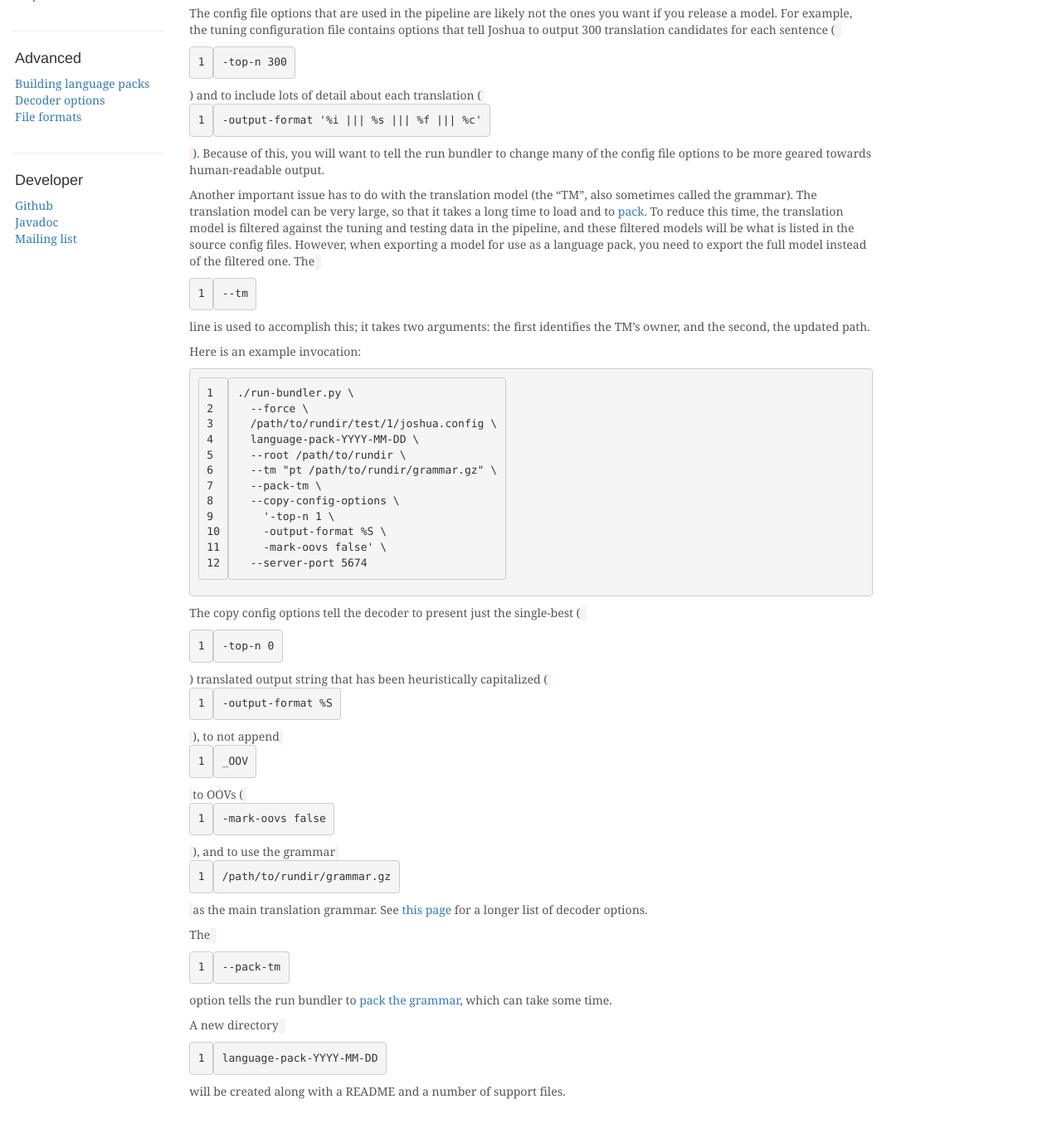
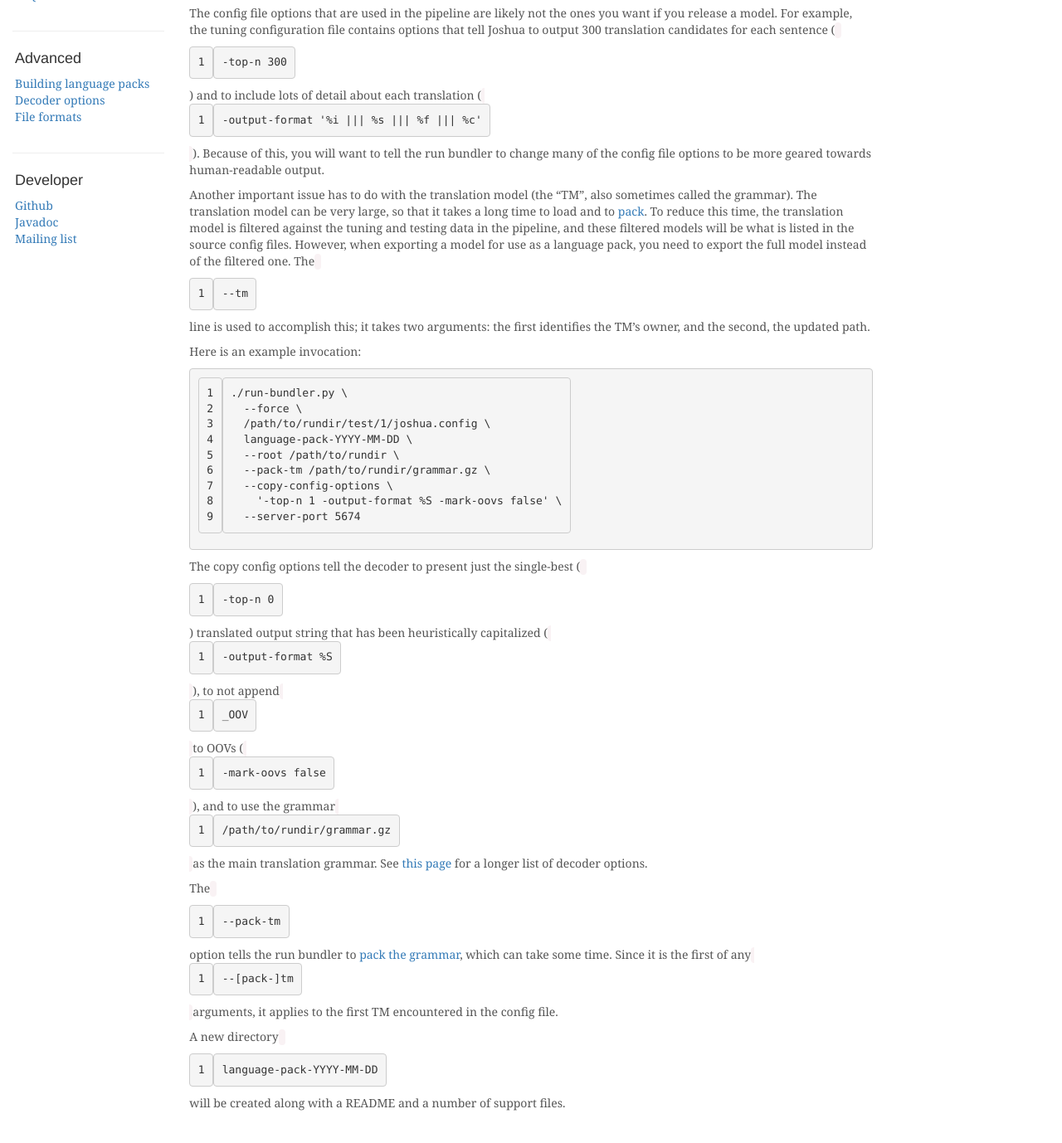
Before and after one commit to joshua-decoder/joshua-decoder.github.com, a Jekyll site: the page built from 6.0/bundle.md, in a window 1280 px wide and 1400 px high, scrolled down 609 px. Shown: the top 1378 px of the window at 83% size. Built offline with Jekyll 4.4.1, drawn with Linux system fonts in a browser that asks for light colours; nearby versions of some CDN libraries; comment, search, counter and statistics services are not loaded.

Commit message:
fixed bug

```diff
--- a/6.0/bundle.md
+++ b/6.0/bundle.md
@@ -55,12 +55,9 @@ Here is an example invocation:
       /path/to/rundir/test/1/joshua.config \
       language-pack-YYYY-MM-DD \
       --root /path/to/rundir \
-      --tm "pt /path/to/rundir/grammar.gz" \
-      --pack-tm \
+      --pack-tm /path/to/rundir/grammar.gz \
       --copy-config-options \
-        '-top-n 1 \
-        -output-format %S \
-        -mark-oovs false' \
+        '-top-n 1 -output-format %S -mark-oovs false' \
       --server-port 5674
 
 The copy config options tell the decoder to present just the
@@ -71,7 +68,9 @@ to OOVs (`-mark-oovs false`), and to use the grammar
 [this page](decoder.html) for a longer list of decoder options.
 
 The `--pack-tm` option tells the run bundler to
-[pack the grammar](packing.html), which can take some time.
+[pack the grammar](packing.html), which can take some time. Since it
+is the first of any `--[pack-]tm` arguments, it applies to the first
+TM encountered in the config file.
 
 A new directory `language-pack-YYYY-MM-DD` will be created along with
 a README and a number of support files.
```
